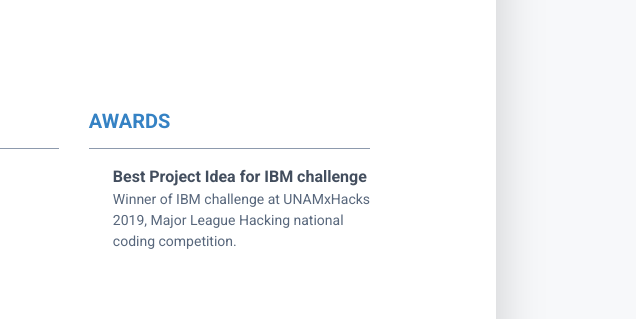
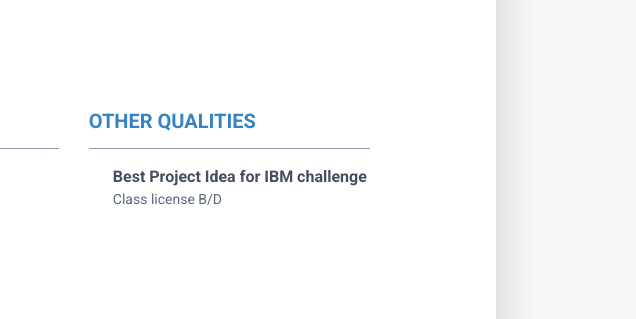
Before and after one commit to REPTARCADE/CARLOSCV.github.io, a plain HTML site: page index.html in a window 1280 px wide. Shown: the part 2028-2347 px from the top of the page, 644-1280 px from the left. Drawn offline with Linux system fonts and the light colour scheme; a script that the page names is missing.

Commit message:
Update index.html

```diff
--- a/index.html
+++ b/index.html
@@ -383,14 +383,14 @@
 					<div class="col-lg-4">
 
 <section class="resume-section reference-section mb-3">
-    <h2 class="resume-section-title text-uppercase font-weight-bold pb-3 mb-3">Awards</h2>
+    <h2 class="resume-section-title text-uppercase font-weight-bold pb-3 mb-3">Other qualities</h2>
     <div class="resume-section-content">
         <ul class="list-unstyled resume-awards-list">
 
             <li class="mb-2 pl-4 position-relative">
                 <i class="resume-award-icon fas fa-trophy position-absolute" data-fa-transform="shrink-2"></i>
                 <div class="resume-award-name">Best Project Idea for IBM challenge</div>
-                <div class="resume-award-desc">Winner of IBM challenge at UNAMxHacks 2019, Major League Hacking national coding competition.</div>
+                <div class="resume-award-desc">Class license B/D </div>
             </li>
 
         </ul>
```
